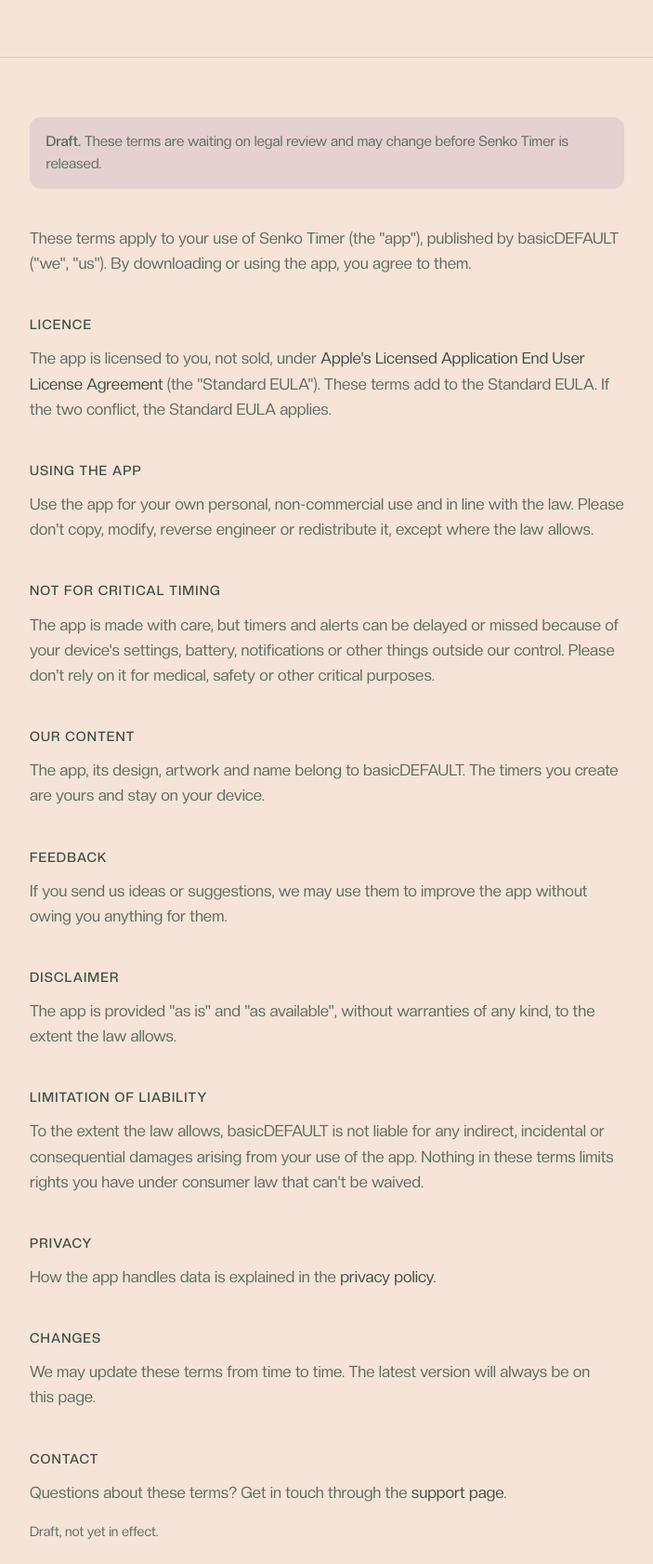
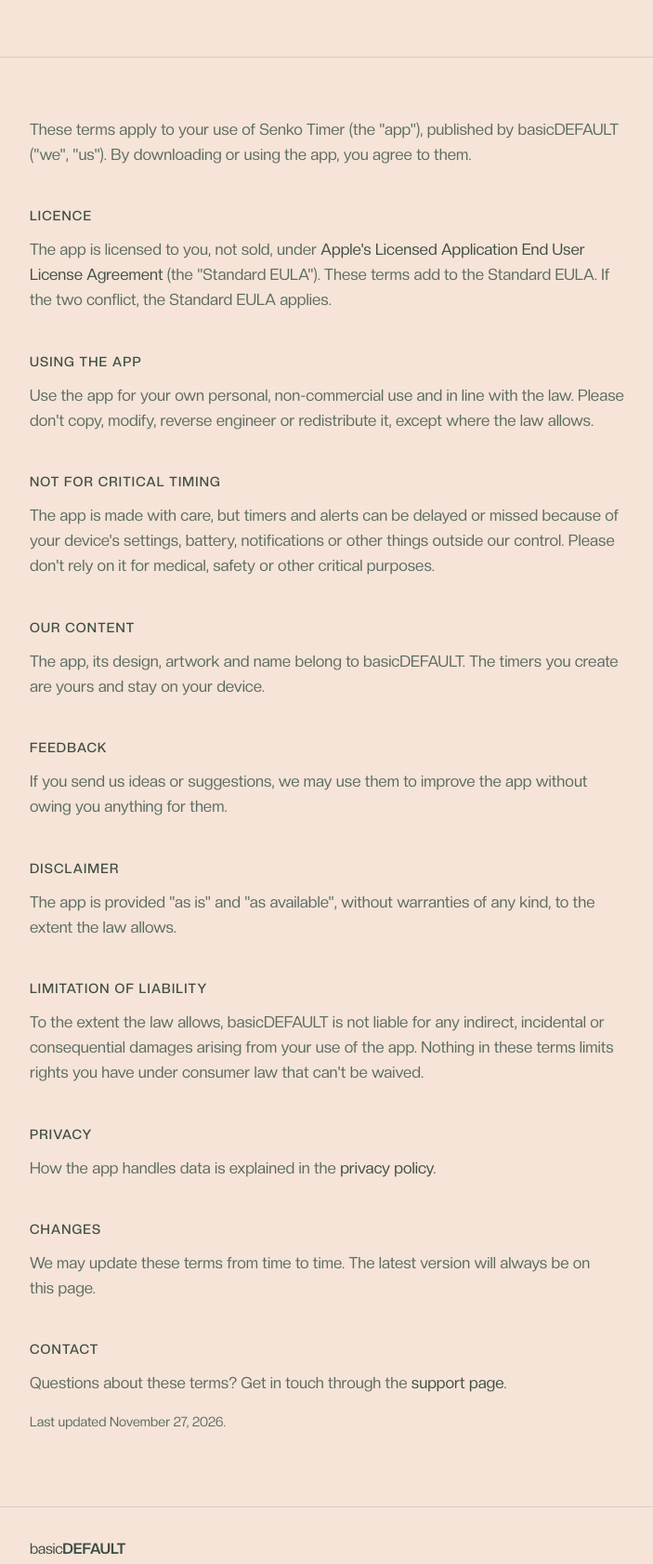
Before and after one commit to basicdefault-hq/basicdefault, a plain HTML site: page senko-timer/terms/index.html in a window 1280 px wide. Shown: the part 470-2152 px from the top of the page at 93% size, without its empty margins (112-815 px from the left). Drawn offline with Linux system fonts and the light colour scheme.

Commit message:
Senko Timer: take the draft banners off the privacy policy and terms
Both pages now show a last-updated date of November 27, 2026.

Co-Authored-By: Claude Opus 5.5 <noreply@anthropic.com>

```diff
--- a/senko-timer/terms/index.html
+++ b/senko-timer/terms/index.html
@@ -46,7 +46,6 @@
 
     <section id="terms" class="wrap section" aria-label="Terms of use">
       <!-- TODO(legal): draft. Have this reviewed before App Store submission, fill in the legal entity name and governing law, then remove the draft note. -->
-      <p class="draft"><b>Draft.</b> These terms are waiting on legal review and may change before Senko Timer is released.</p>
 
       <div class="doc">
         <p>
@@ -123,7 +122,7 @@
           <a href="/senko-timer/support/">support page</a>.
         </p>
 
-        <p class="updated">Draft, not yet in effect.</p>
+        <p class="updated">Last updated November 27, 2026.</p>
       </div>
     </section>
   </main>
```
Also changed, not shown: senko-timer/privacy/index.html (+1 -2 lines).
